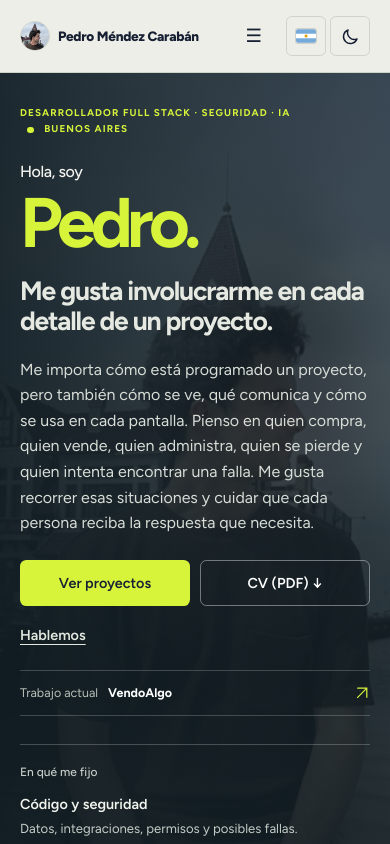
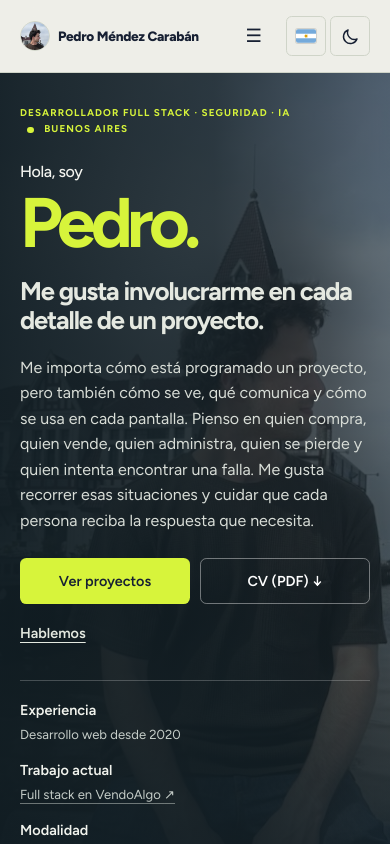
Before and after one commit to Pedro-2577/portfolio-2025, a Vue app: page / in a window 390 px wide. Shown: the top 844 px of the page. Built offline with nearby package versions, Linux system fonts and the light colour scheme.

Commit message:
fix: smooth responsive hero sizing and show useful professional facts

```diff
--- a/src/App.vue
+++ b/src/App.vue
@@ -37,7 +37,7 @@ const text = {
     demoEyebrow: 'Demo académica', demoTitle: 'Antes de abrir la demo', demoWait: 'La demo se activa cuando la visitás. La primera carga puede tardar alrededor de un minuto.', demoTime: 'Tiempo de activación', demoTimeValue: '≈ 1 min', demoData: 'Datos de prueba · Sin compras reales', demoContinue: 'Abrir demo', demoCancel: 'Volver', demoClose: 'Cerrar aviso',
     home: 'Inicio', projects: 'Proyectos', services: 'Gestión de tiendas', about: 'Sobre mí', contact: 'Contacto',
     portraitRole: 'Desarrollador full stack · Buenos Aires', proofLabel: 'Trabajo actual', proofStatus: 'Plataforma de e-commerce en producción', proofCopy: 'Construcción desde cero y evolución continua dentro de un equipo.', proofPoints: ['Frontend, backend y APIs', 'Diseño, UX y producto', 'IA y automatización aplicadas'],
-    projectFocusTitle: 'En qué me fijo', projectFocus: [{"title":"Código y seguridad","description":"Datos, integraciones, permisos y posibles fallas."},{"title":"Diseño y experiencia","description":"La imagen de marca y el recorrido de cada usuario."},{"title":"Pantallas y casos límite","description":"Distintos tamaños, errores y caminos inesperados."}],
+    profileSummary: 'Datos profesionales', heroFacts: [{"title":"Experiencia","description":"Desarrollo web desde 2020"},{"title":"Trabajo actual","description":"Full stack en VendoAlgo","route":"project/vendoalgo"},{"title":"Modalidad","description":"Remoto · Buenos Aires (UTC−3)"}],
     greeting: 'Hola, soy', role: 'Desarrollador full stack · Seguridad · IA',
     hero: 'Me importa cómo está programado un proyecto, pero también cómo se ve, qué comunica y cómo se usa en cada pantalla. Pienso en quien compra, quien vende, quien administra, quien se pierde y quien intenta encontrar una falla. Me gusta recorrer esas situaciones y cuidar que cada persona reciba la respuesta que necesita.',
     viewProjects: 'Ver proyectos', talk: 'Hablemos', featured: 'Proyectos destacados',
@@ -74,7 +74,7 @@ const text = {
     demoEyebrow: 'Academic demo', demoTitle: 'Before you open the demo', demoWait: 'The demo starts when you visit it. The first load may take about a minute.', demoTime: 'Startup time', demoTimeValue: '≈ 1 min', demoData: 'Sample data · No real purchases', demoContinue: 'Open demo', demoCancel: 'Go back', demoClose: 'Close notice',
     home: 'Home', projects: 'Projects', services: 'Store management', about: 'About me', contact: 'Contact',
     portraitRole: 'Full-stack developer · Buenos Aires', proofLabel: 'Current role', proofStatus: 'E-commerce platform in production', proofCopy: 'Built from scratch and continuously evolved as part of a team.', proofPoints: ['Frontend, backend and APIs', 'Design, UX and product', 'Applied AI and automation'],
-    projectFocusTitle: 'What I look at', projectFocus: [{"title":"Code and security","description":"Data, integrations, permissions and potential vulnerabilities."},{"title":"Design and experience","description":"Brand identity and each user's journey."},{"title":"Screens and edge cases","description":"Different screen sizes, errors and unexpected paths."}],
+    profileSummary: 'Professional information', heroFacts: [{"title":"Experience","description":"Web development since 2020"},{"title":"Current role","description":"Full-stack at VendoAlgo","route":"project/vendoalgo"},{"title":"Work setup","description":"Remote · Buenos Aires (UTC−3)"}],
     greeting: "Hi, I'm", role: 'Full-stack developer · Security · AI',
     hero: 'I care about how a project is built, but also how it looks, what it communicates and how it works on every screen. I think about the buyer, the seller, the administrator, someone who gets lost and someone looking for a vulnerability. I like working through those situations and making sure each person gets the response they need.',
     viewProjects: 'View projects', talk: "Let's talk", featured: 'Featured projects',
@@ -394,14 +394,12 @@ onUnmounted(() => {
             <a class="button button-light" href="#projects" @click.prevent="navigate('projects')">{{ t.viewProjects }}</a>
             <a class="button button-outline" href="#contact" @click.prevent="navigate('contact')">{{ t.talk }}</a>
           </div>
-          <a class="hero-mobile-work" href="#project/vendoalgo" @click.prevent="navigate('project/vendoalgo')"><span>{{ t.proofLabel }}</span><strong>VendoAlgo</strong><svg viewBox="0 0 20 20" fill="none" stroke="currentColor" stroke-width="1.5" aria-hidden="true"><path d="M4 16 16 4M4 4h12v12"/></svg></a>
           </div>
 
         </div>
-          <div class="hero-focus" aria-labelledby="hero-focus-title">
-            <h2 id="hero-focus-title">{{ t.projectFocusTitle }}</h2>
+          <div class="hero-focus" :aria-label="t.profileSummary">
             <dl class="hero-focus-list">
-              <div v-for="item in t.projectFocus" :key="item.title"><dt>{{ item.title }}</dt><dd>{{ item.description }}</dd></div>
+              <div v-for="item in t.heroFacts" :key="item.title"><dt>{{ item.title }}</dt><dd><a v-if="item.route" :href="'#' + item.route" @click.prevent="navigate(item.route)">{{ item.description }} <span aria-hidden="true">↗</span></a><template v-else>{{ item.description }}</template></dd></div>
             </dl>
           </div>
           <a class="hero-explore" href="#portfolio-playground" @click.prevent="scrollToSection('portfolio-playground')"><span>{{ language === 'es' ? 'Cómo encaro un proyecto' : 'How I approach a project' }}</span><svg viewBox="0 0 24 24" fill="none" stroke="currentColor" stroke-width="1.6" aria-hidden="true"><path d="M12 4v16m-6-6 6 6 6-6"/></svg></a>
--- a/src/portfolioMotion.css
+++ b/src/portfolioMotion.css
@@ -296,9 +296,8 @@
  .hero-scenery::after { background: linear-gradient(90deg, rgba(16,28,34,.92), rgba(16,28,34,.68)), linear-gradient(0deg, rgba(16,28,34,.8), transparent 60%); }
 }
 
-/* Concrete review criteria replace the former hero counters. */
+/* Short professional facts at the bottom of the introduction. */
 .hero-focus { margin-top: 40px; padding-top: 24px; border-top: 1px solid rgba(255,255,255,.22); }
-.hero-focus > h2 { margin: 0 0 16px; color: #c5cdc8; font-size: .75rem; font-weight: 500; }
 .hero-focus-list { display: grid; grid-template-columns: repeat(3, minmax(0, 1fr)); gap: var(--grid-gap); margin: 0; }
 .hero-focus-list > div { min-width: 0; }
 .hero-focus-list dt { margin: 0 0 6px; color: #f1f3ed; font-size: .9rem; font-weight: 600; }
@@ -308,3 +307,16 @@
  .hero-focus-list { grid-template-columns: minmax(0, 1fr); gap: 16px; }
  .hero-focus-list dd { max-width: none; }
 }
+
+/* Fluid hero sizing avoids narrow text columns between phone and desktop. */
+.hero .hero-main { grid-column: 1 / -1; width: min(100%, clamp(36rem, 46vw, 41.5rem)); max-width: none; }
+.hero .hero-heading em { font-size: clamp(1.6rem, calc(1rem + 1.5vw), 2.6rem); }
+@media (max-width: 1100px) {
+ .hero-scenery > img { opacity: .65; }
+ .hero-scenery::after { background: linear-gradient(90deg, rgba(16,28,34,.94), rgba(16,28,34,.82) 55%, rgba(16,28,34,.5)), linear-gradient(0deg, rgba(16,28,34,.92), transparent 45%); }
+}
+@media (max-width: 700px) { .hero-scenery > img { opacity: .5; } }
+
+.hero-focus-list a { text-decoration: underline; text-decoration-color: rgba(197,205,200,.5); text-underline-offset: 4px; }
+.hero-focus-list a:hover { color: #fff; text-decoration-color: var(--accent); }
+.hero-focus-list a:focus-visible { outline: 2px solid var(--accent); outline-offset: 4px; }
--- a/src/style.css
+++ b/src/style.css
@@ -36,7 +36,7 @@
 }
 
 * { box-sizing: border-box; }
-body { margin: 0; min-width: 320px; }
+body { margin: 0; min-width: 0; }
 a { color: inherit; text-decoration: none; }
 button, input, select, textarea { font: inherit; }
 .app-shell { min-height: 100vh; display: flex; flex-direction: column; background: var(--surface); }
@@ -590,3 +590,6 @@ details p { color: var(--muted); line-height: 1.6; }
   .nav-ventures-list { position: static; width: 100%; margin: 4px 0 8px; box-shadow: none; background: var(--soft); }
 }
 @media (prefers-reduced-motion: reduce) { .nav-ventures-toggle svg { transition: none; } }
+
+.site-nav { gap: clamp(10px, 1.2vw, 18px); }
+.site-nav > a, .nav-ventures-heading > a { white-space: nowrap; }
```
